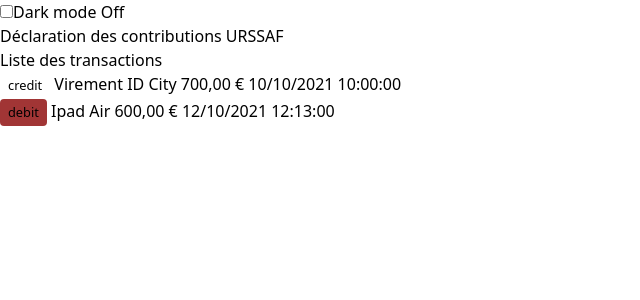
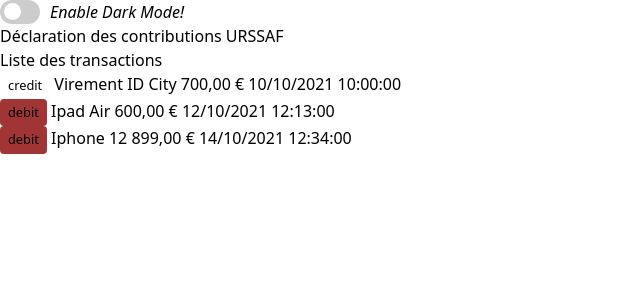
Before and after one commit to Dakhtara/vue-declaration-contribution, a Vue app: page / in a window 1280 px wide. Shown: the top 300 px of the page, without its empty margins (0-640 px from the left). Built offline with nearby package versions, Linux system fonts and the light colour scheme.

Commit message:
Add splitted transaction models Add rxjs library

```diff
--- a/package.json
+++ b/package.json
@@ -8,6 +8,7 @@
   },
   "dependencies": {
     "moment": "^2.29.1",
+    "rxjs": "^7.4.0",
     "sass": "^1.43.4",
     "tailwindcss": "^2.2.19",
     "vue": "^3.2.16"
--- a/src/components/DarkMode/ToggleDarkLightMode.vue
+++ b/src/components/DarkMode/ToggleDarkLightMode.vue
@@ -1,12 +1,18 @@
 <template>
-  <input id="change-theme-checkbox" type="checkbox" v-on:change="changeMode" :checked="darkMode === 'dark'" value="darkMode"/>
-  <label for="change-theme-checkbox">Dark mode {{darkMode === 'dark' ? 'On': 'Off'}}</label>
+  <div class="theme-switch-wrapper">
+    <label class="theme-switch" for="change-theme-checkbox">
+      <input id="change-theme-checkbox" type="checkbox" v-on:change="changeMode" :checked="darkMode === 'dark'"
+             value="darkMode"/>
+      <div class="slider round"></div>
+    </label>
+    <em>Enable Dark Mode!</em>
+  </div>
 </template>
 
 <script lang="ts" setup>
 import {ref, Ref} from "vue";
 
-let darkMode : Ref<string> = ref<string>('')
+let darkMode: Ref<string> = ref<string>('')
 
 if (localStorage.theme === 'dark' || (!('theme' in localStorage) && window.matchMedia('(prefers-color-scheme: dark)').matches)) {
   document.documentElement.classList.add('dark')
@@ -16,7 +22,7 @@
   darkMode.value = 'light'
 }
 
-function changeMode(): void  {
+function changeMode(): void {
   if (darkMode.value === 'dark') {
     document.documentElement.classList.remove('dark')
     darkMode.value = 'light'
@@ -29,3 +35,63 @@
 }
 
 </script>
+
+<style lang="scss">
+.theme-switch-wrapper {
+  display: flex;
+  align-items: center;
+
+  em {
+    margin-left: 10px;
+    font-size: 1rem;
+  }
+}
+
+.theme-switch {
+  display: inline-block;
+  height: 24px;
+  position: relative;
+  width: 40px;
+}
+
+.theme-switch input {
+  display: none;
+}
+
+.slider {
+  background-color: #ccc;
+  bottom: 0;
+  cursor: pointer;
+  left: 0;
+  position: absolute;
+  right: 0;
+  top: 0;
+  transition: .3s;
+}
+
+.slider:before {
+  background-color: #fff;
+  bottom: 4px;
+  content: "";
+  height: 17px;
+  left: 4px;
+  position: absolute;
+  transition: .3s;
+  width: 17px;
+}
+
+input:checked + .slider {
+  background-color: #66bb6a;
+}
+
+input:checked + .slider:before {
+  transform: translateX(16px);
+}
+
+.slider.round {
+  border-radius: 34px;
+}
+
+.slider.round:before {
+  border-radius: 50%;
+}</style>
--- a/src/mocks/Transactions.json
+++ b/src/mocks/Transactions.json
@@ -16,5 +16,33 @@
     "dateTime": "2021-10-12T12:13:00",
     "slices": null,
     "splittedTransaction": null
+  },
+  {
+    "id": 3,
+    "type": "debit",
+    "label": "Iphone 12",
+    "price": 89900,
+    "dateTime": "2021-10-14T12:34:00",
+    "slices": 3,
+    "splittedTransaction": [
+      {
+        "id": 1,
+        "date": "2021-10-14T12:34:00",
+        "amount": 30000,
+        "isCounted": true
+      },
+      {
+        "id": 2,
+        "date": "2022-10-14T12:34:00",
+        "amount": 30000,
+        "isCounted": false
+      },
+      {
+        "id": 3,
+        "date": "2023-10-14T12:34:00",
+        "amount": 29900,
+        "isCounted": false
+      }
+    ]
   }
 ]
--- /dev/null
+++ b/src/models/SplittedTransaction.ts
@@ -0,0 +1,14 @@
+
+export default class SplittedTransaction {
+    id: number;
+    amount: number;
+    date: Date;
+    isCounted: boolean;
+
+    constructor(partial: Partial<SplittedTransaction>) {
+        Object.assign(this, partial)
+        if (partial.date !== undefined && partial.date !== null) {
+            this.date = new Date(partial.date)
+        }
+    }
+}
--- a/src/models/Transaction.ts
+++ b/src/models/Transaction.ts
@@ -1,4 +1,4 @@
-import moment from "moment/moment";
+import SplittedTransaction from "./SplittedTransaction";
 
 export default class Transaction {
     id: number;
@@ -7,13 +7,17 @@
     price: number;
     dateTime: Date;
     slices: number|null;
-    splittedTransaction: object|null;
+    splittedTransaction: SplittedTransaction[]|null;
 
     constructor(partial: Partial<Transaction>) {
         Object.assign(this, partial);
         if (partial.dateTime !== undefined && partial.dateTime !== null) {
             this.dateTime = new Date(partial.dateTime)
         }
+
+        if (partial.splittedTransaction !== undefined && partial.splittedTransaction !== null) {
+            this.splittedTransaction = partial.splittedTransaction.map(val => new SplittedTransaction(val))
+        }
     }
 
 }
```
Also changed, not shown: 1 other file (tests, documents, lock files or other folders).
